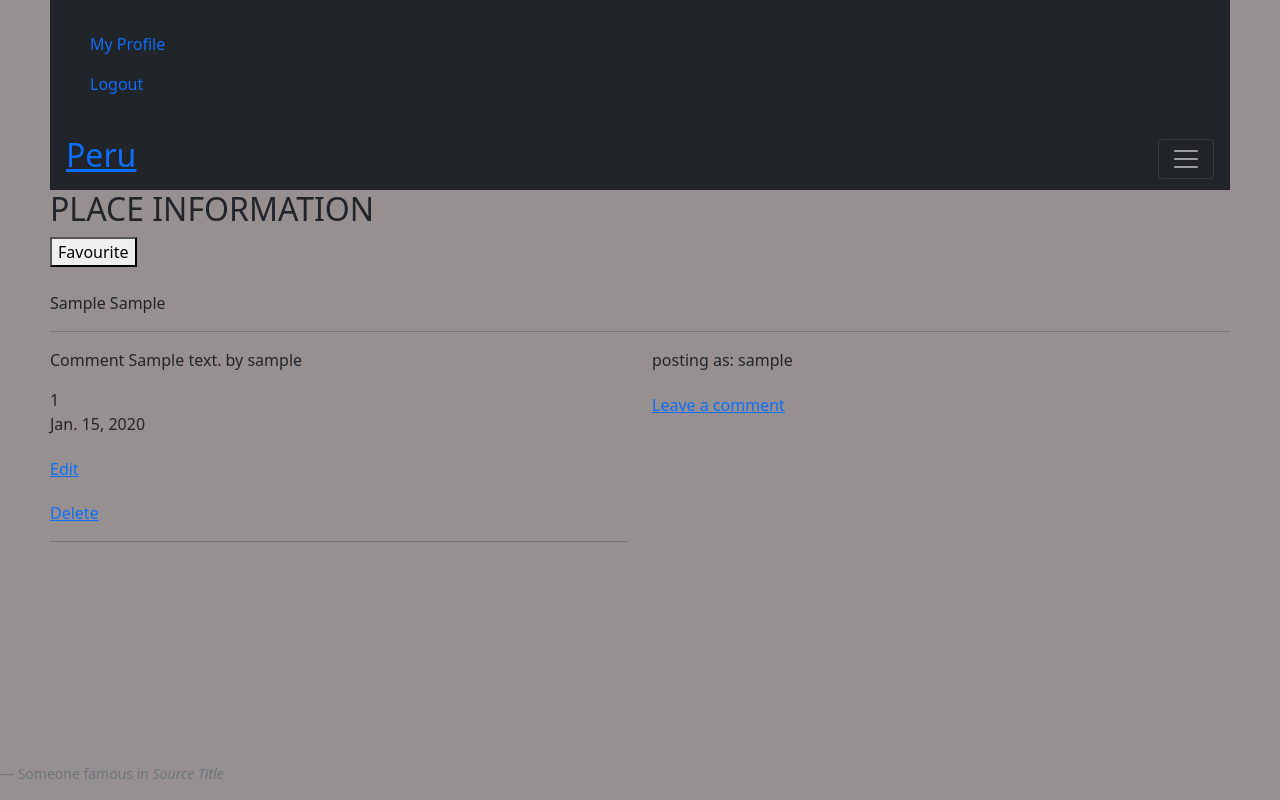
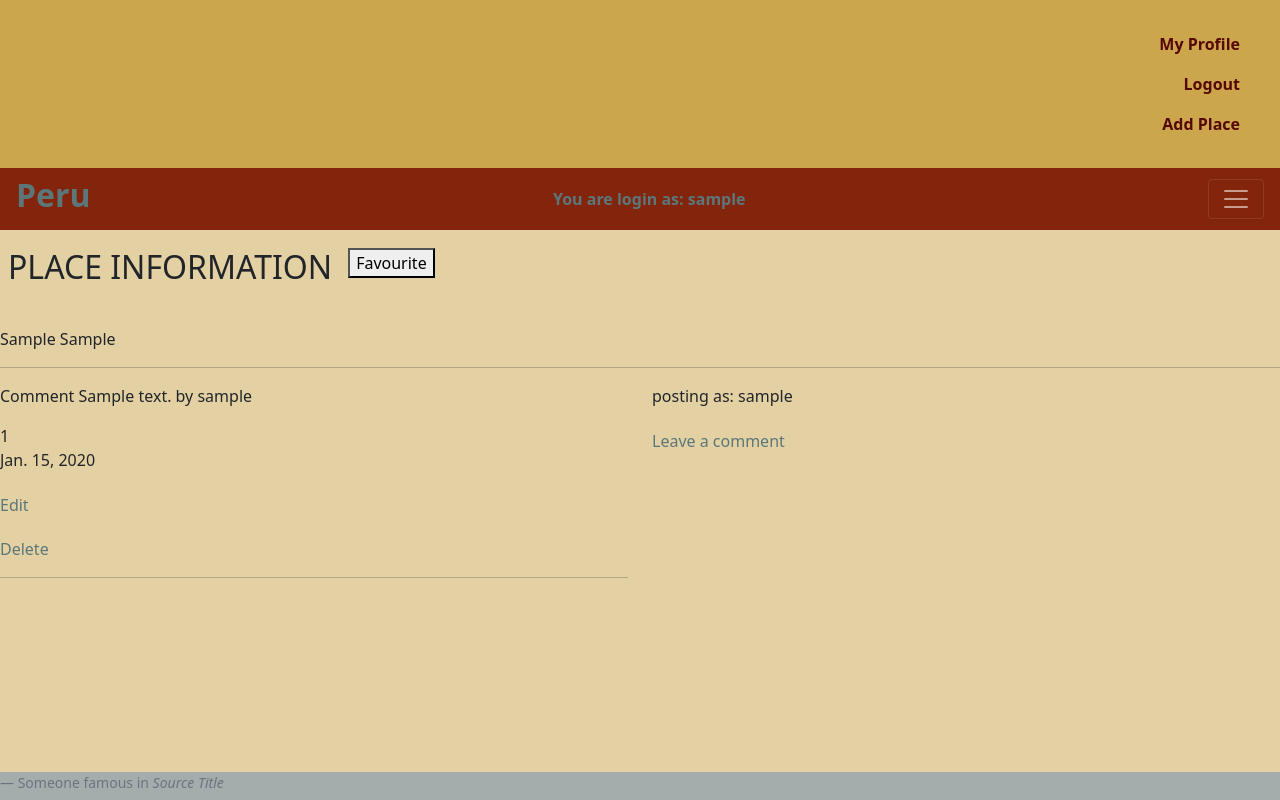
Before and after one commit to IvetteMcDermott/PP4Django-PeruExperience, a Django app: a page that uses templates/base.html in a window 1280 px wide, after a click that opens the changed part. Run offline with Django 3.2, Linux system fonts and the light colour scheme; a user stored in the database is signed in; tables that the repository leaves empty hold one stand-in row (values such as "Sample post"); some libraries are stand-ins or nearby versions.

Commit message:
Add imports for message, admin in html
Add forms for admin functionality on places details data
from HTML

```diff
--- a/peru_exp_app/forms.py
+++ b/peru_exp_app/forms.py
@@ -1,4 +1,4 @@
-from .models import Comment
+from .models import Comment, PlacesList
 from django import forms
 
 
@@ -12,3 +12,16 @@ class UpdateCommentForm(forms.ModelForm):
     class Meta:
         model = Comment
         fields = ('body',)
+
+
+class AddPlacesForm(forms.ModelForm):
+    class Meta:
+        model = PlacesList
+        fields = ('place_image_src', 'place', 'slug', 'region', 'location', 'altitude', 'type_location', 'info', 'author', )
+        prepopulated_fields = {'slug': "place", }
+
+
+class UpdatePlacesForm(forms.ModelForm):
+    class Meta:
+        model = PlacesList
+        fields = ('place_image_src', 'place', 'slug', 'region', 'location', 'altitude', 'type_location', 'info', 'author', )
--- a/peru_exp_app/urls.py
+++ b/peru_exp_app/urls.py
@@ -5,6 +5,7 @@ from . import views
 urlpatterns = [
     path('', views.landing_page, name='home'),
     path('profile/', views.profile, name='profile'),
+    path('addplace/', views.AddPlace, name='add_place'),
     path('home/coast/', views.Coast.as_view(), name='coast_places_display'),
     path('home/andes/', views.Andes.as_view(), name='andes_places_display'),
     path('home/jungle/', views.Jungle.as_view(), name='jungle_places_display'),
--- a/peru_exp_app/views.py
+++ b/peru_exp_app/views.py
@@ -1,15 +1,17 @@
 
 from django.shortcuts import render, get_object_or_404
 from django.views import generic, View
-from django.views.generic import UpdateView
+from django.views.generic import UpdateView, ListView
 from django.http import HttpResponseRedirect
 from django.shortcuts import redirect
 from django.urls import reverse, reverse_lazy
 
+from django.contrib import messages
+
 from django.http import HttpResponse
 from .models import PlacesList, Comment
 
-from .forms import CommentForm
+from .forms import CommentForm, AddPlacesForm, UpdatePlacesForm
 
 # Create your views here.
 
@@ -18,7 +20,7 @@ def landing_page(request):
     return render(request, 'index.html')
 
 
-class Coast(View):
+class Coast(ListView):
 
     def get(self, request, *args, **kwargs):
         model = PlacesList
@@ -32,7 +34,7 @@ class Coast(View):
         return render(request, template, context)
 
 
-class Andes(View):
+class Andes(ListView):
     def get(self, request, *args, **kwargs):
         model = PlacesList
         data_filtered = PlacesList.objects.filter(region='The Andes')
@@ -45,7 +47,7 @@ class Andes(View):
         return render(request, template, context)
 
 
-class Jungle(View):
+class Jungle(ListView):
     def get(self, request, *args, **kwargs):
         model = PlacesList
         data_filtered = PlacesList.objects.filter(region='Jungle')
@@ -65,13 +67,13 @@ class PlaceInformation(View):
         place_data = get_object_or_404(place, slug=slug)
         comments = place_data.comments.all().order_by('date_created')
         template = 'place_information.html'
+        comment_form = CommentForm()
         context = {
             'context': place_data,
             'comments': comments,
             'commented': False,
-            'comment_form': CommentForm()
+            'comment_form': comment_form
         }
-
         return render(request, template, context)
 
     def post(self, request, slug, *args, **kwargs):
@@ -129,8 +131,6 @@ def comment_delete_view(request, slug, pk):
         slug = place_slug.slug
     return redirect('place_information', slug=slug)
 
-    return redirect('/')
-
 
 def profile(request, *args, **kwargs):
     user = request.user
@@ -138,5 +138,75 @@ def profile(request, *args, **kwargs):
     return render(request, template)
 
 
-def favourites(request, user, slug):
-    user = request.user
+#class favourites(ListView):
+#    def add_favourites(UserProfile, PlacesList, slug):
+#        user = get_object_or_404(User, user=request.User)
+#        if user.favourites.exists():
+#            user.favourites.remove(request.user)
+#        else:
+#            user.favourites.add(request.user)
+
+#    def favourites(request, user, slug):
+#        user_modal = UserProfile
+#        user = user_modal.objects.filter(user=request.user)
+#        favs = user.favourites
+
+#        place = PlacesList
+#        place_items = place.objects.all()
+
+
+# class AddPlace(View):
+#    def AddPlace(self, request, *args, **kwargs):
+#        place = PlacesList.objects.all()
+#        template = 'add_place.html'
+#        context = {
+#            'add_place_form': AddPlacesForm()
+#        }
+
+#        return render(request, template, context)
+
+#    def post(self, request, *args, **kwargs):
+#        data = PlacesList.objects.all()
+
+#        template = 'add_place.html'
+#        add_place_form = AddPlacesForm()
+#        if add_place_form.is_valid():
+#            if not self.slug in data:
+#                self.slug = slugify(self.place)
+#            add_place_form.instance.place = request.place
+#            new_place = add_place_form.save()
+#            new_place.place = place
+#            new_place.save()
+
+#        return render(request, 'add_place.html', {'form': add_place_form})
+
+def AddPlace(request):
+    if request.method == 'POST':
+        form = AddPlacesForm(request.POST)
+        places = PlacesList.objects.all()
+        if form.is_valid():
+            form.save()
+            message = messages.success(request, "Posted.")
+            return redirect('/')
+        else:
+            message = messages.error(request, "It exist.")
+            return redirect('/')
+
+    elif request.method == 'GET':
+        form = AddPlacesForm(request.GET)
+    return render(request, 'add_place.html', {'form': form})
+
+
+#def place_update_view(request, slug):
+
+#    if request.method == 'POST':
+#        place_data = request.POST.get('__all__')
+#        # get the review to update
+#        place = PlacesList.objects.all()
+#        place_slug = get_object_or_404(place, slug=slug)
+#        slug = place_slug.slug
+
+#        place.info = info
+#        place.save()
+
+#    return redirect('place_information', slug)
--- a/static/css/style.css
+++ b/static/css/style.css
@@ -1,13 +1,51 @@
-body{
-    margin:0;
-    margin-left: 50px !important;
-    margin-right: 50px !important;
+/* CSS for navbar - overwrite Bootstrap */
+
+.navbar-css {
+    background-color: #83240d !important;
 }
 
-#name { color: aliceblue;}
+.navbar-dark {
+    margin-bottom: 10px !important;
+}
+
+.navbar-css a{
+    color: #5c777a !important;
+    font-weight: 800;
+}
+
+.navbar-toggler-css {
+    background-color: #cca64d !important;
+    color: #83240d !important;
+    justify-items: initial;
+    display: flex;
+    flex-direction: column;
+    align-items: flex-end;
+}
+
+.navbar-toggler-css a{
+    color: #560804 !important;
+}
+
+/* Body Background */
+
+body {
+    background-color: #e4d1a3;
+    overflow-x: hidden;
+}
+
+/* General Styling */
+
+a {
+    text-decoration: none;
+    color: #5c777a !important;
+}
 
 #regions {
-    height: 140em;
+    height: 30em;
+}
+
+.carrousel-section{
+    margin-top: 10px;
 }
 
 #carouselExampleCaptions {
@@ -23,9 +61,7 @@ body{
     max-height: 10em;
 }
 
-body {
-    background-color: rgb(151, 144, 144);
-}
+
 img{
     max-width: 100%;
     display: block;
@@ -80,3 +116,12 @@ img{
     transition: display(block);
     color:rgb(20, 21, 22);
 }
+
+
+/* Footer  */
+
+.blockquote-footer {
+    background-color: #a4acac;
+    margin:0;
+    height: 2em;
+}
--- a/templates/base.html
+++ b/templates/base.html
@@ -15,17 +15,10 @@
 <script src="https://cdn.jsdelivr.net/npm/bootstrap@5.0.1/dist/js/bootstrap.bundle.min.js"></script>
 <script src="https://cdnjs.cloudflare.com/ajax/libs/jquery/3.2.1/jquery.min.js"></script>
 
-<script type="text/javascript">
-    $(window).on('load', function() {
-        $('#myModal').modal('show');
-    });
-</script>
-
 
 <script src="{% static 'js/script.js' %}" type="text/javascript"></script>
 
 <link rel="stylesheet" href="{% static 'css/style.css' %}">
-
 
 <title>Peru Experience</title>
 </head>
@@ -33,7 +26,7 @@
 
     <header>
         <div class="heading">
-            <div class="top carrousel-section" >
+            <div class="top " >
               <div class="collapse navbar-css" id="navbarToggleExternalContent" >
                 <div class="bg-dark p-4 navbar-toggler-css">
                     {% if user.is_authenticated %}
@@ -44,6 +37,12 @@
                     <a class="nav-item">
                         <a class="nav-link" href="{% url 'account_logout' %}">Logout</a>
                     </a>
+                        {% if request.user.is_superuser %}
+                            <a class="nav-item">
+                                <a class="nav-link" href="{% url 'add_place' %}">Add Place</a>
+                            </a>
+
+                        {% endif %}
                     {% else %}
                     <a class="nav-item">
                         <a class="nav-link" href="{% url 'account_signup' %}">Register</a>
@@ -54,7 +53,7 @@
                     {% endif %}
                 </div>
             </div>
-                <nav class="navbar navbar-dark bg-dark navbar-css">
+                <nav class="navbar navbar-dark bg-dark navbar-css ">
                     <h2><a href="{% url 'home' %}" id='logo'>Peru</a></h2>
 
                     {% if user.is_authenticated %}
--- a/templates/place_information.html
+++ b/templates/place_information.html
@@ -5,9 +5,14 @@
 
 <!-- DISPLAY OF INFORMATION -->
 <div>
-    <h2> PLACE INFORMATION</h2>
+<div class="d-flex flex-row" >
+    <div class="p-2">
+    <h2 > PLACE INFORMATION</h2>
+    </div>
+    <div class="p-2">
     <button class="bookmark">Favourite</button>
-
+    </div>
+</div>
     <img src="{{ context.place_image_src.url }}">
     <br>
 
@@ -16,6 +21,8 @@
     {{ context.info }}
 </div>
 <hr>
+
+<!-- -->
 
 <!-- DISPLAY OF COMMENTS, IF USER IS AUTHENTICATED  -->
 <div class="row">
@@ -78,7 +85,7 @@
                     <div class="modal-dialog" role="document">
                         <div class="modal-content">
                             <div class="modal-header">
-                                <h5 class="modal-title" id="exampleModalLabel">Modal title</h5>
+                                <h5 class="modal-title" id="exampleModalLabel">Delete Comment</h5>
                                 <button type="button" class="close" data-dismiss="modal" aria-label="Close">
                                     <span aria-hidden="true">&times;</span>
                                 </button>
```
Also changed, not shown: peru_experience/settings.py (+9 -0 lines), templates/add_place.html (added, +38 -0 lines), templates/index.html (+4 -3 lines).
